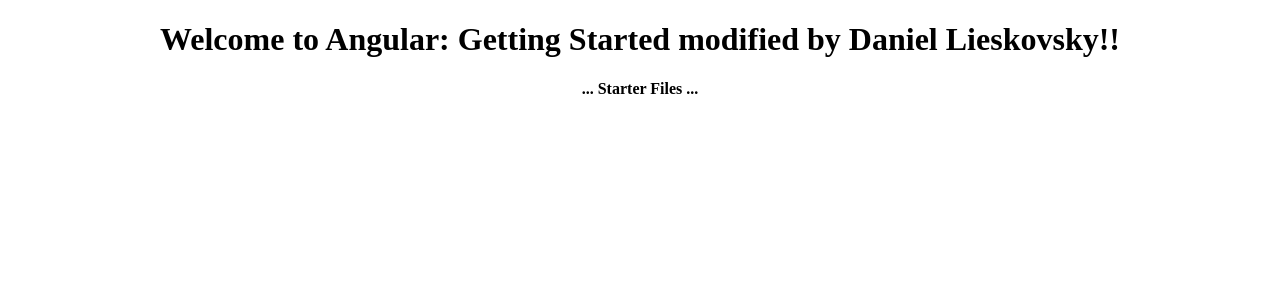
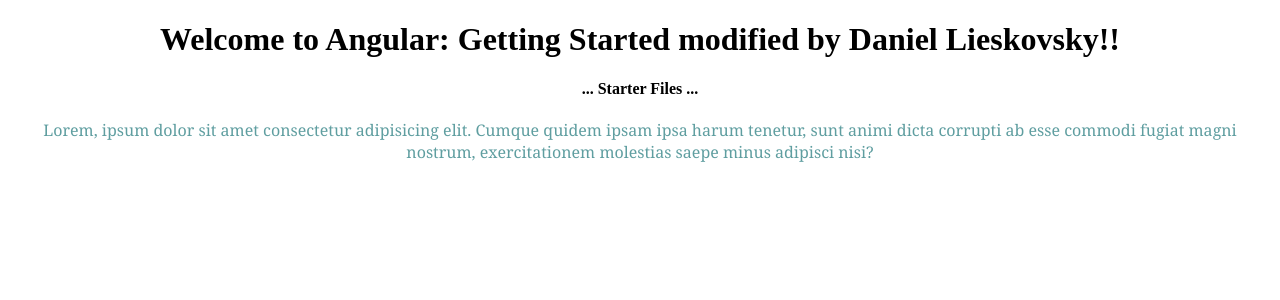
Before and after one commit to DanielLieskovsky/angular_app, an Angular app in the folder APM/: page / in a window 1280 px wide. Shown: the top 300 px of the page. Built offline with nearby package versions, Linux system fonts and the light colour scheme.

Commit message:
dalsie male zmeny v css a html

```diff
--- a/APM/src/app/app.component.css
+++ b/APM/src/app/app.component.css
@@ -1,3 +1,8 @@
 .nav-link {
   font-size: large;
 }
+
+p {
+  font-family: Cambria, Cochin, Georgia, Times, "Times New Roman", serif;
+  color: cadetblue;
+}
--- a/APM/src/app/app.component.html
+++ b/APM/src/app/app.component.html
@@ -1,4 +1,5 @@
 <div style="text-align: center">
   <h1>Welcome to {{ title }}!!</h1>
   <h4>... Starter Files ...</h4>
+  <p>Lorem, ipsum dolor sit amet consectetur adipisicing elit. Cumque quidem ipsam ipsa harum tenetur, sunt animi dicta corrupti ab esse commodi fugiat magni nostrum, exercitationem molestias saepe minus adipisci nisi?</p>
 </div>
```
Also changed, not shown: APM/src/app/shared/star.component.css (line endings or trailing spaces).
